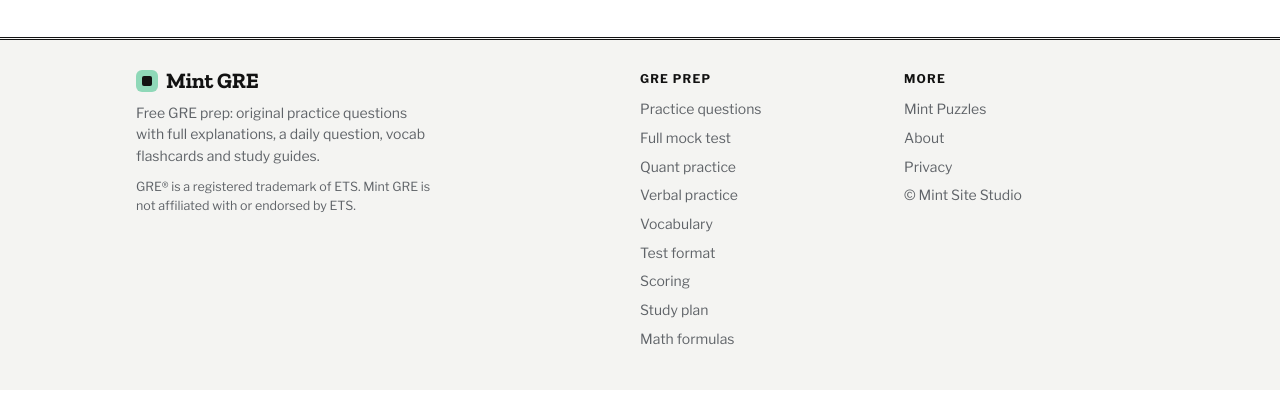
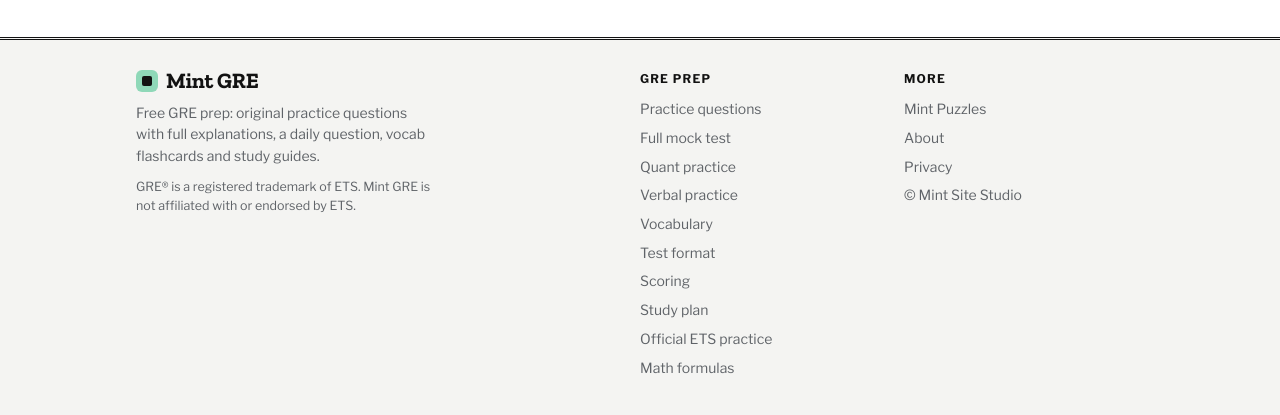
Before and after one commit to cyberwt/mintsitestudio, a plain HTML site: page public/about.html in a window 1280 px wide. Shown: the part 1466-1881 px from the top of the page. Before the commit the page ends 1856 px from the top, so only its background shows below. Drawn offline with nearby package versions, Linux system fonts and the light colour scheme.

Commit message:
GRE: footer link to the official practice guide on about and privacy
Co-Authored-By: Claude Opus 5.5 <noreply@anthropic.com>

```diff
--- a/public/about.html
+++ b/public/about.html
@@ -49,7 +49,7 @@
 </div>
 <footer><div class="wrap">
   <div class="fbrand"><a class="logo gre" href="/"><i></i>Mint GRE</a><p>Free GRE prep: original practice questions with full explanations, a daily question, vocab flashcards and study guides.</p><p class="disclaim">GRE® is a registered trademark of ETS. Mint GRE is not affiliated with or endorsed by ETS.</p></div>
-  <div class="fcol"><b>GRE prep</b><a href="/gre/practice/">Practice questions</a><a href="/gre/mock/">Full mock test</a><a href="/gre/practice/?s=quant">Quant practice</a><a href="/gre/practice/?s=verbal">Verbal practice</a><a href="/gre/vocab/">Vocabulary</a><a href="/gre/format">Test format</a><a href="/gre/scoring">Scoring</a><a href="/gre/study-plan">Study plan</a><a href="/gre/math-formulas">Math formulas</a></div>
+  <div class="fcol"><b>GRE prep</b><a href="/gre/practice/">Practice questions</a><a href="/gre/mock/">Full mock test</a><a href="/gre/practice/?s=quant">Quant practice</a><a href="/gre/practice/?s=verbal">Verbal practice</a><a href="/gre/vocab/">Vocabulary</a><a href="/gre/format">Test format</a><a href="/gre/scoring">Scoring</a><a href="/gre/study-plan">Study plan</a><a href="/gre/official-practice">Official ETS practice</a><a href="/gre/math-formulas">Math formulas</a></div>
   <div class="fcol"><b>More</b><a href="/puzzles/">Mint Puzzles</a><a href="/about">About</a><a href="/privacy">Privacy</a><span>© Mint Site Studio</span></div>
 </div></footer>
 </body>
```
Also changed, not shown: public/privacy.html (+1 -1 lines).
